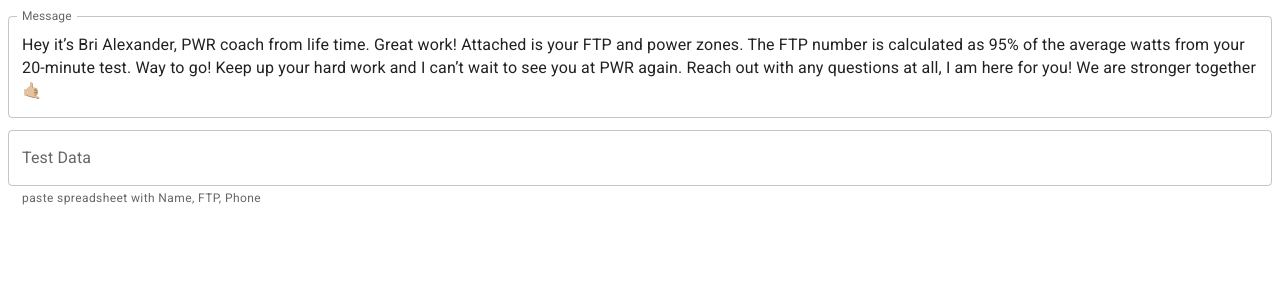
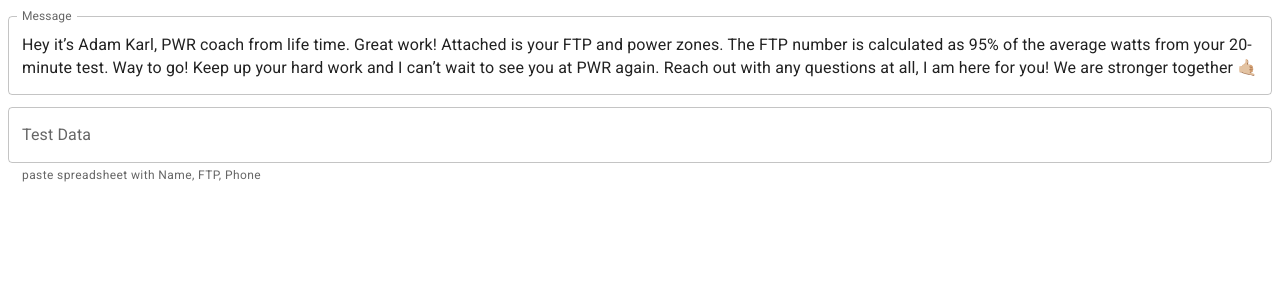
Before and after one commit to akarl16/ftp-results-generator, a React (Create React App) app: page / in a window 1280 px wide. Shown: the top 300 px of the page. Built offline with nearby package versions, Linux system fonts and the light colour scheme.

Commit message:
- Update dependencies and start config - Update default message text

```diff
--- a/src/App.jsx
+++ b/src/App.jsx
@@ -43,7 +43,7 @@
   const [participants, setParticipants] = useState([]);
   const dataHelperText = "paste spreadsheet with\nName, FTP, Phone";
   const [message, setMessage] = useState(
-    "Hey it’s Bri Alexander, PWR coach from life time. Great work! Attached is your FTP and power zones. The FTP number is calculated as 95% of the average watts from your 20-minute test. Way to go! Keep up your hard work and I can’t wait to see you at PWR again. Reach out with any questions at all, I am here for you! We are stronger together 🤙🏼"
+    "Hey it’s Adam Karl, PWR coach from life time. Great work! Attached is your FTP and power zones. The FTP number is calculated as 95% of the average watts from your 20-minute test. Way to go! Keep up your hard work and I can’t wait to see you at PWR again. Reach out with any questions at all, I am here for you! We are stronger together 🤙🏼"
   );
 
   function CalcZones(ftp_value) {
```
Also changed, not shown: package.json (+10 -10 lines), 2 other files (tests, documents, lock files or other folders).
